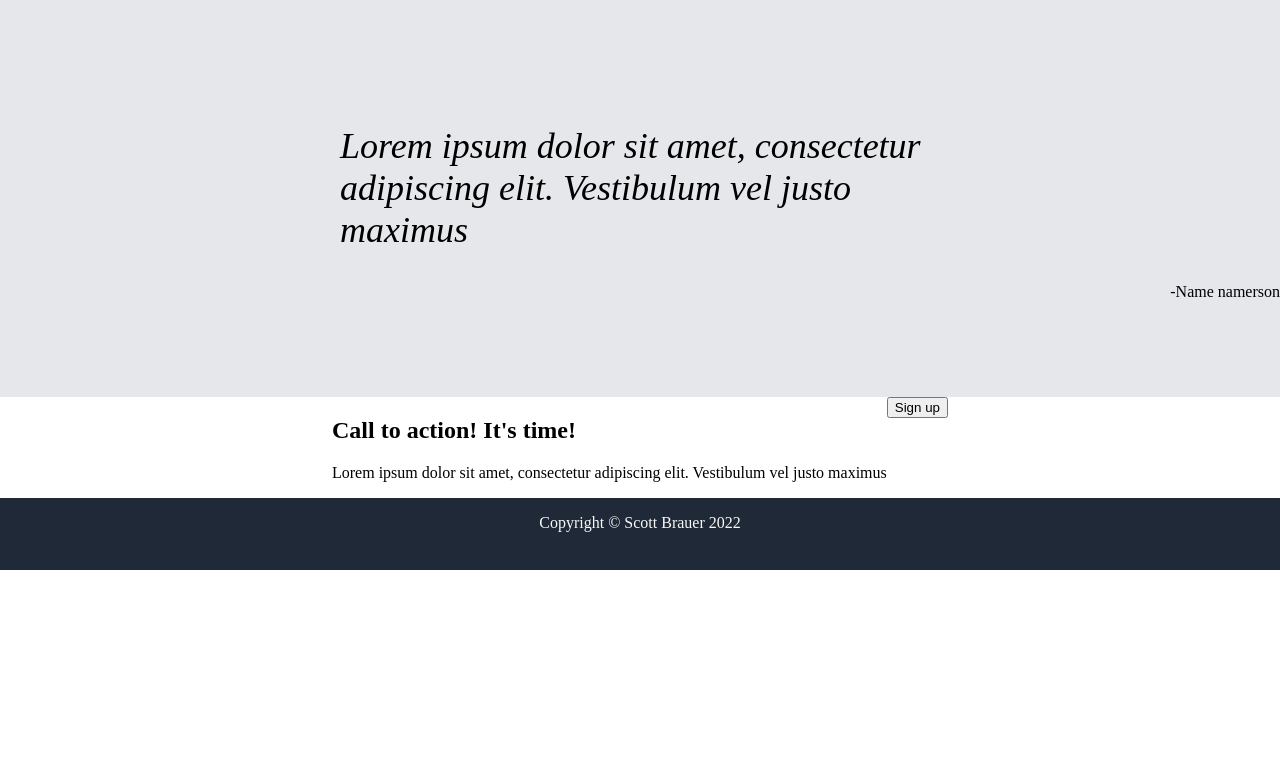
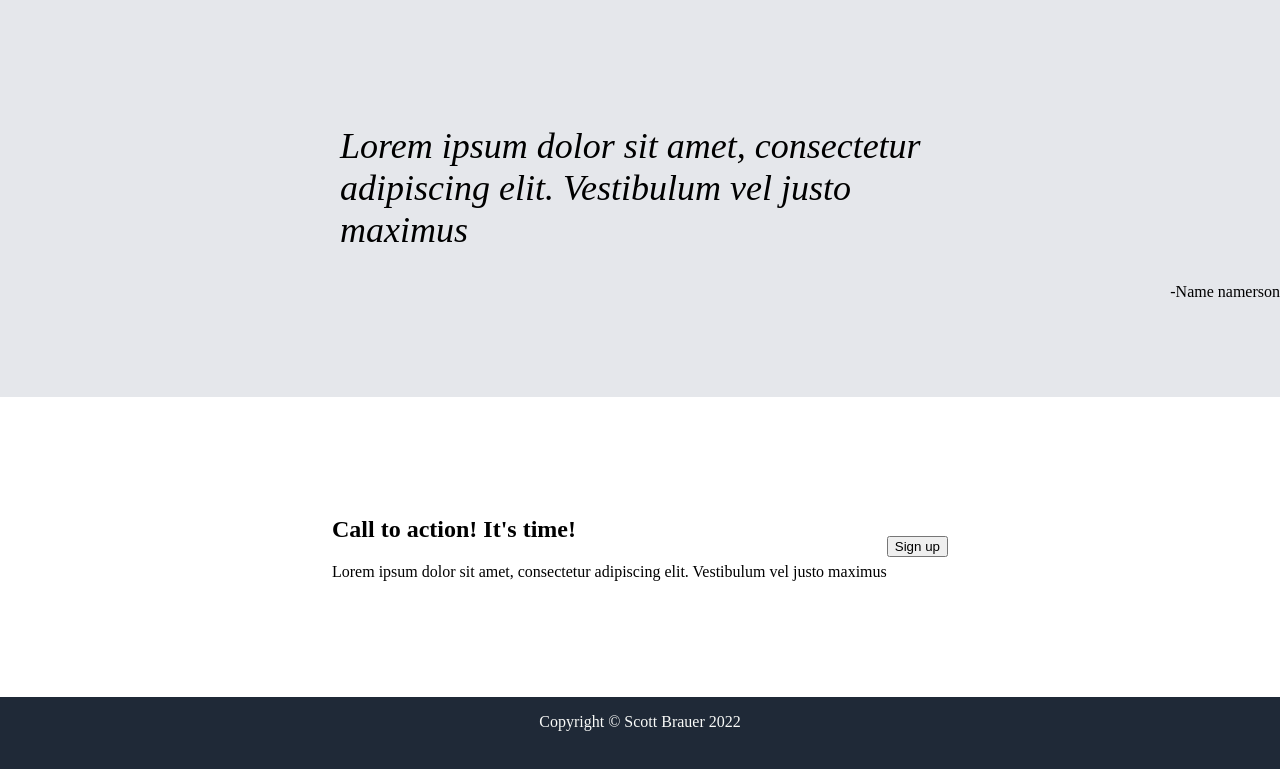
Before and after one commit to msb-glitch/top-landingpage, a plain HTML site: page index.html in a window 1280 px wide. Shown: the part 881-1650 px from the top of the page. Before the commit the page ends 1451 px from the top, so only its background shows below. Drawn offline with Linux system fonts and the light colour scheme.

Commit message:
Organize style.css; Start styling .calltoaction

```diff
--- a/style.css
+++ b/style.css
@@ -4,6 +4,11 @@ body{
     min-height: 100vh;
     margin: 0;
 
+}
+
+.infocards, .quote, .calltoaction, .footer{
+    display: flex;
+    justify-content: center;
 }
 
 .header{
@@ -52,10 +57,6 @@ body{
     max-width: 220px;
 }
 
-.infocards, .quote, .calltoaction, .footer{
-    display: flex;
-    justify-content: center;
-}
 
 .quote{
     flex-direction: column;
@@ -74,6 +75,10 @@ body{
     align-self: flex-end;
 }
 
+.calltoaction{
+    min-height: 300px;
+    align-items: center;
+}
 .footer{
     height: 72px;
 }
```
